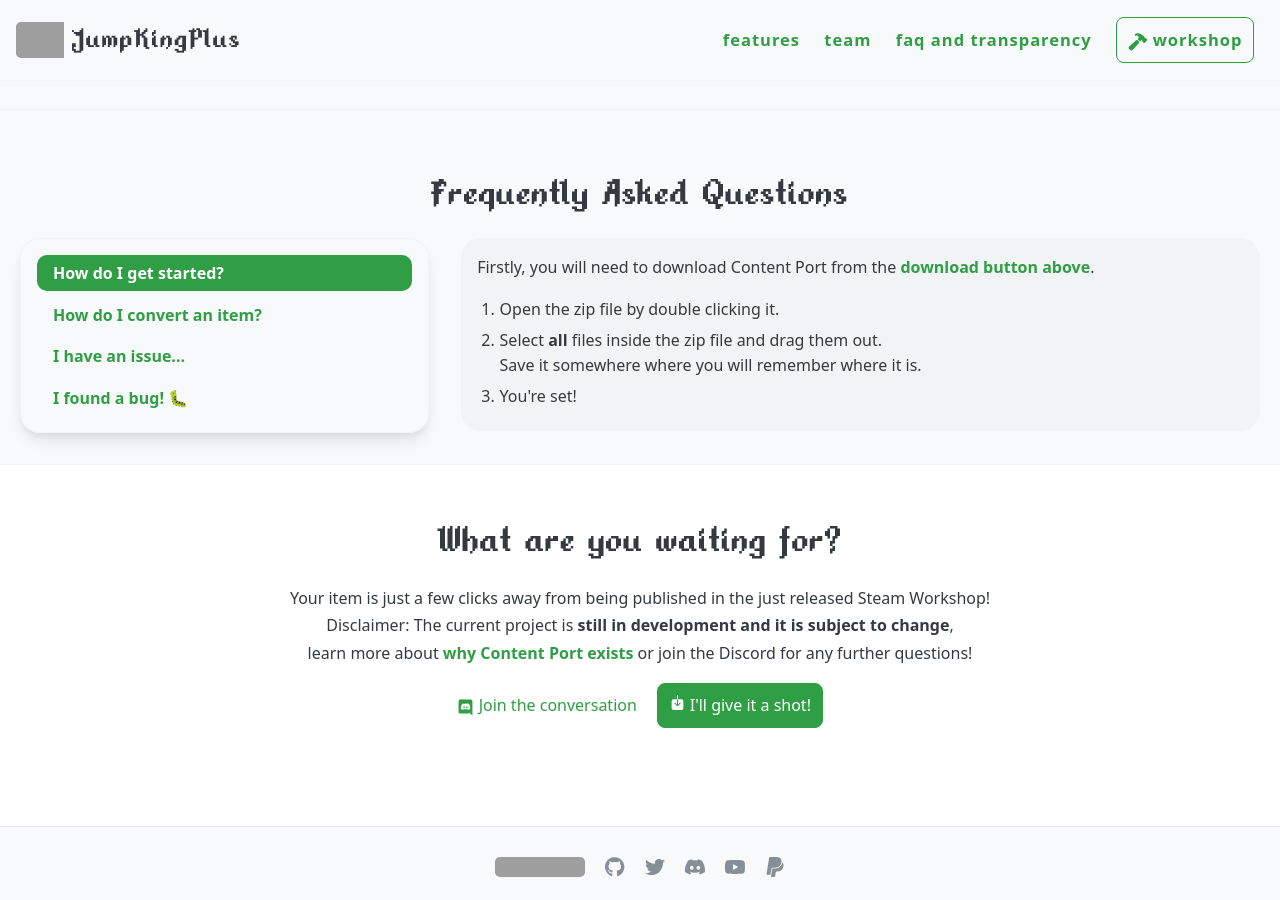
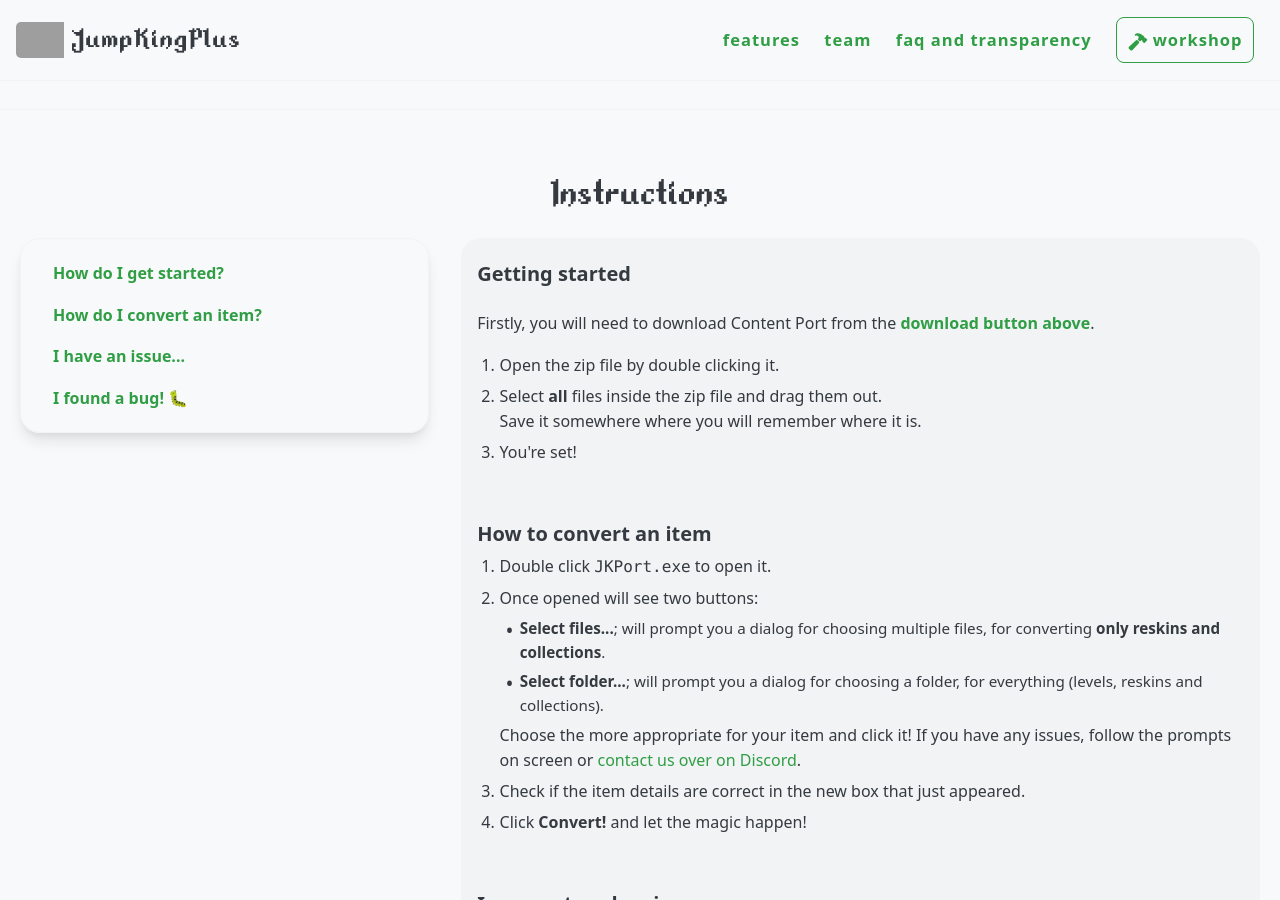
Before and after one commit to YutaGoto/JumpKingPlus.github.io, a Jekyll site: the page built from porting.html, in a window 1280 px wide and 900 px high, scrolled down 1172 px. Built offline with Jekyll 4.4.1, drawn with Linux system fonts in a browser that asks for light colours; some of the changed text lies outside the part shown; grey boxes are pictures that could not be loaded.

Commit message:
Update porting.html

```diff
--- a/porting.html
+++ b/porting.html
@@ -38,6 +38,13 @@ banner: false
                       })
               </script>
               </span>
+              <p>
+
+                <a class="button outline" href="#faq">
+                  <ion-icon name="book"></ion-icon>
+                  &nbsp;Instructions
+                </a>
+              </p>
           </div>
           <img class="banner" src="/images/ContentPort.png" alt="Tool preview">
       </section>
@@ -67,24 +74,25 @@ banner: false
   </div>
   <hr>
   <div class="container" id="faq">
-    <h2>Frequently Asked Questions</h2>
+    <h2>Instructions</h2>
     <div class="flex">
       <ul class="nav-list">
         <li class="nav-list-item active">
-          <a onclick="DisplayAnswer(this, '1')" class="nav-list-link active">How do I get started?</a>
+          <a href="#answer1" class="nav-list-link">How do I get started?</a>
         </li>
         <li class="nav-list-item">
-          <a onclick="DisplayAnswer(this, '2')" class="nav-list-link">How do I convert an item?</a>
+          <a href="#answer2" class="nav-list-link">How do I convert an item?</a>
         </li>
         <li class="nav-list-item">
-          <a onclick="DisplayAnswer(this, '3')" class="nav-list-link">I have an issue...</a>
+          <a href="#answer3" class="nav-list-link">I have an issue...</a>
         </li>
         <li class="nav-list-item">
-          <a onclick="DisplayAnswer(this, '4')" class="nav-list-link">I found a bug! 🐛</a>
+          <a href="#answer4" class="nav-list-link">I found a bug! 🐛</a>
         </li>
       </ul>
       <div id="answersList" class="answer">
         <div id="answer1">
+          <h3>Getting started</h3>
           <p>Firstly, you will need to download Content Port from the <a href="#top"><strong>download button above</strong></a>.</p>
           <ol>
             <li>Open the zip file by double clicking it.</li>
@@ -92,7 +100,9 @@ banner: false
             <li>You're set!</li>
           </ol>
         </div>
-        <div id="answer2" style="display: none;">
+        <hr/>
+        <div id="answer2">
+          <h3>How to convert an item</h3>
           <ol>
             <li>Double click <code>JKPort.exe</code> to open it.</li>
             <li>Once opened will see two buttons:
@@ -100,13 +110,15 @@ banner: false
                 <li><strong>Select files...</strong>; will prompt you a dialog for choosing multiple files, for converting <strong>only reskins and collections</strong>.</li>
                 <li><strong>Select folder...</strong>; will prompt you a dialog for choosing a folder, for everything (levels, reskins and collections).</li>
               </ul>
-              Choose the more appropriate for you and click it! If you have any issues, follow the prompts on screen or <a href="https://discord.gg/{{ site.footer-links.discord }}">contact us over on Discord</a>.
+              Choose the more appropriate for your item and click it! If you have any issues, follow the prompts on screen or <a href="https://discord.gg/{{ site.footer-links.discord }}">contact us over on Discord</a>.
             </li>
             <li>Check if the item details are correct in the new box that just appeared.</li>
             <li>Click <strong>Convert!</strong> and let the magic happen!</li>
           </ol>
         </div>
-        <div id="answer3" style="display: none;">
+        <hr/>
+        <div id="answer3">
+          <h3>I encountered an issue...</h3>
           <p>
             <strong>We're really sorry this happened, <u>but let us help you out</u>!</strong>
           </p>
@@ -117,31 +129,15 @@ banner: false
           </ol>
           <p>We'll help you out to figure out your issue!</p>
         </div>
-        <div id="answer4" style="display: none;">
-          <h3>Good job catching it! Thank you for your service!</h3>
+        <hr/>
+        <div id="answer4">
+          <h3>Bug encountered! 🐛</h3>
           <p>
             Report it <a href="https://github.com/JumpKingPlus/ContentPort/issues/new">over on Github</a> or on the <a href="https://discord.com/channels/547420017738907657/602853569200128051"><strong>#bugs</strong> text channel</a>.<br>
             If it gets solved you will get featured in our community contributors wall in the homepage!
           </p>
         </div>
       </div>
-      <script>
-        function DisplayAnswer(item, number) {
-          var oldAnswer = document.querySelector(".nav-list-item.active");
-          oldAnswer.classList.remove('active');
-          oldAnswer.children[0].classList.remove('active');
-          item.classList.add('active');
-          item.parentNode.classList.add('active');
-          var newAnswer = document.getElementById('answer'+number);
-          var answers = document.getElementById('answersList');
-          [...answers.children].forEach(element => {
-            element.style.display = 'none';
-            if (element = newAnswer) {
-              element.style.display = 'block';
-            }
-          });
-        }
-      </script>
     </div>
   </div>
 </section>
```
